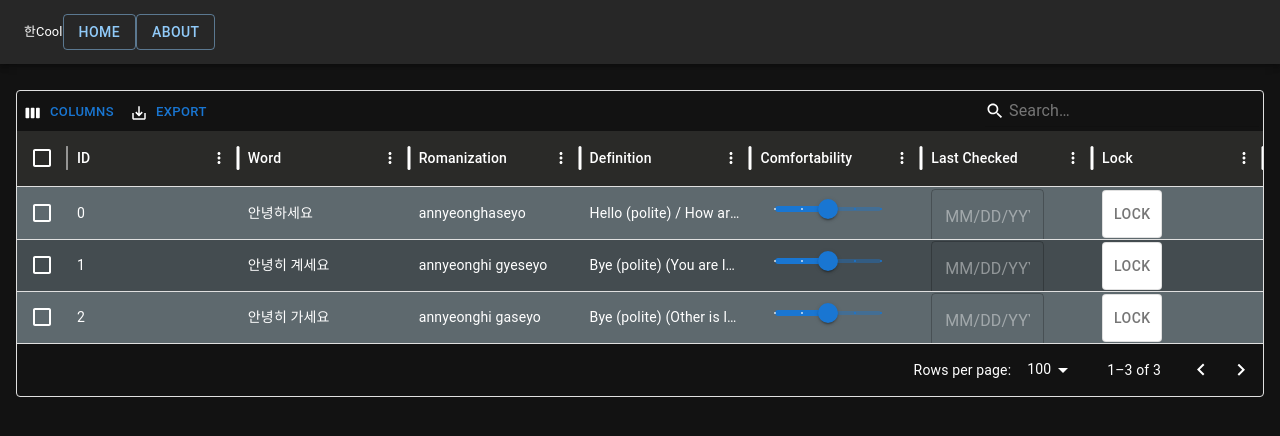
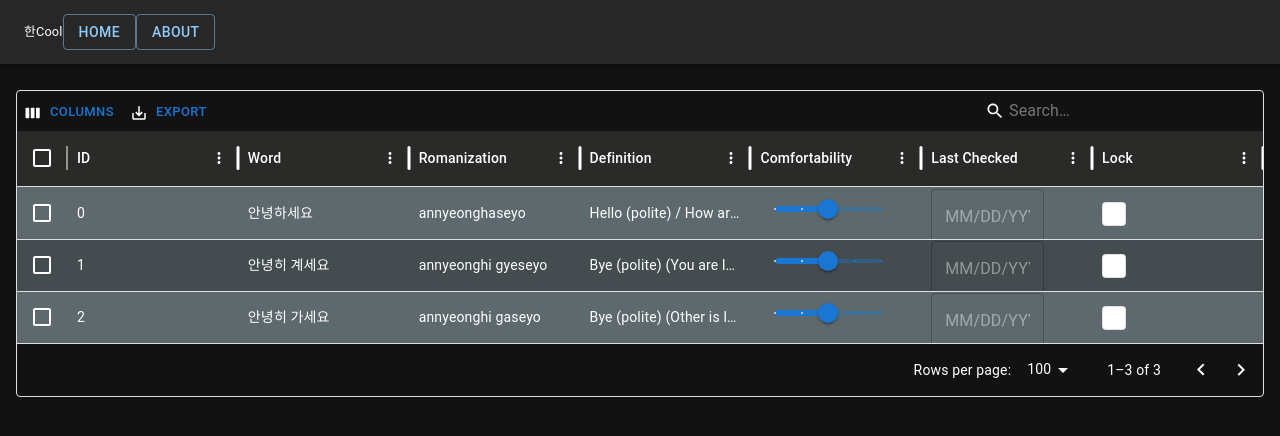
Before and after one commit to LiamEinspahr/hancool, a React (Create React App) app: page / in a window 1280 px wide. Shown: the top 436 px of the page. Built offline with nearby package versions, Linux system fonts and the light colour scheme.

Commit message:
finished setting up row scoped locking

```diff
--- a/src/components/data/Data.tsx
+++ b/src/components/data/Data.tsx
@@ -1,7 +1,11 @@
 //Thhis array will be used as the rows component inside Table.tsx
 import * as  React from 'react';
-import { TableRow } from './DataInterface';
+import { TableRow } from './TableRowInterface';
 
+
+export const getRowData = () => {
+    return(data);
+}
 
 const template: TableRow =
 {
--- a/src/components/data/DataInterface.tsx
+++ /dev/null
@@ -1,44 +0,0 @@
-import * as React from 'react';
-import { GridColDef, GridCellParams } from '@mui/x-data-grid';
-import RowDate from '../ui/table/row-date/RowDate';
-import RowLock from '../ui/table/row-lock/RowLock';
-import RowSlider from '../ui/table/row-slider/RowSlider';
-
-
-export const columns: GridColDef[] = [
-    {field: 'id', headerName: 'ID', flex: 1, headerClassName: 'header-cell', cellClassName: 'body-cell'},
-    {field: 'word', headerName: 'Word', flex: 1, headerClassName: 'header-cell', cellClassName: 'body-cell' },
-    {field: 'romanization', headerName: 'Romanization', flex: 1, headerClassName: 'header-cell', cellClassName: 'body-cell'},
-    {field: 'definition', headerName: 'Definition', flex: 1, headerClassName: 'header-cell', cellClassName: 'body-cell'},
-    {field: 'comfortability', headerName: 'Comfortability', flex: 1, headerClassName: 'header-cell', cellClassName: 'body-cell',
-        renderCell: () => {
-            return(
-                <RowSlider></RowSlider>
-            );
-        }
-    },
-    {field: 'lastModified', headerName: 'Last Checked', flex: 1, headerClassName: 'header-cell', cellClassName: 'body-cell',
-        renderCell: () => {
-            return(
-                    <RowDate></RowDate>
-            );
-        }
-    },
-    {field: 'lock', headerName: 'Lock', flex: 1, headerClassName: 'header-cell', cellClassName: 'body-cell',
-        renderCell: (index) => {
-            return(
-                    <RowLock ></RowLock>
-                );
-        }
-    },
-]
-
-export interface TableRow {
-    id: number,
-    word: string;
-    romanization: string,
-    definition: string;
-    comfortability: number;
-    lastModified: Date | null;
-    lock: boolean;
-};
--- /dev/null
+++ b/src/components/data/TableRowInterface.tsx
@@ -0,0 +1,16 @@
+import * as React from 'react';
+import { GridColDef, GridCellParams } from '@mui/x-data-grid';
+import RowDate from '../ui/table/row-date/RowDate';
+import RowLock from '../ui/table/row-lock/RowLock';
+import RowSlider from '../ui/table/row-slider/RowSlider';
+
+
+export interface TableRow {
+    id: number,
+    word: string;
+    romanization: string,
+    definition: string;
+    comfortability: number;
+    lastModified: Date | null;
+    lock: boolean;
+};
--- a/src/components/ui/table/Table.tsx
+++ b/src/components/ui/table/Table.tsx
@@ -1,39 +1,72 @@
 import * as React from 'react';
+import { createContext, useContext } from 'react';
 import { Box, alpha, styled } from '@mui/material';
 import { DataGrid, GridToolbar, GridRowsProp, GridColDef, gridClasses, GridFilterModel, GridColumnVisibilityModel} from '@mui/x-data-grid';
-import { columns} from '../../data/DataInterface';
-import { data } from '../../data/Data';
+import { data, getRowData } from '../../data/Data';
 import { DataTable } from './styled-data-grid/StyledDataGrid';
+import RowSlider from './row-slider/RowSlider';
+import RowDate from './row-date/RowDate';
+import RowLock from './row-lock/RowLock';
 
-//Test
 
-export type RowState = {
-  rowState: boolean,
-  setRowState: (bool: boolean) => void;
-}
-
-export const RowStateContext = React.createContext<RowState>({
-  rowState: false,
-  setRowState: () => {}
-})
-
-export const useRowStateContext = () => React.useContext(RowStateContext);
 
 export default function Table() {
 
-const [rowState, setRowState] = React.useState<boolean>(false);
+
+  //STATES
+  //===========================================================================================================
+  const [rows, setRows] = React.useState(getRowData());
+  const [columnVisibilityModel, setColumnVisibilityModel] = React.useState<GridColumnVisibilityModel>({});
+  const [filterModel, setFilterModel] = React.useState<GridFilterModel>({
+    items: [],
+    quickFilterExcludeHiddenColumns: false,
+    quickFilterValues: [],
+  });
 
 
-  const [filterModel, setFilterModel] = React.useState<GridFilterModel>({
-      items: [],
-      quickFilterExcludeHiddenColumns: false,
-      quickFilterValues: [],
-    });
+  //===========================================================================================================
 
-  const [columnVisibilityModel, setColumnVisibilityModel] = React.useState<GridColumnVisibilityModel>({});
+  //FUNCTIONS
+  //===========================================================================================================
+   const handleLock = (id, lockState) => {
+    const dataRows = [...rows];
+    dataRows.find((row) => row.id === id)!.lock = !lockState;
+    setRows(dataRows);
+  }
+  //===========================================================================================================
+
+  //COLUMN DEFINITIONS
+  //===========================================================================================================
+  const columns: GridColDef[] = [
+    {field: 'id', headerName: 'ID', flex: 1, headerClassName: 'header-cell', cellClassName: 'body-cell'},
+    {field: 'word', headerName: 'Word', flex: 1, headerClassName: 'header-cell', cellClassName: 'body-cell' },
+    {field: 'romanization', headerName: 'Romanization', flex: 1, headerClassName: 'header-cell', cellClassName: 'body-cell'},
+    {field: 'definition', headerName: 'Definition', flex: 1, headerClassName: 'header-cell', cellClassName: 'body-cell'},
+    {field: 'comfortability', headerName: 'Comfortability', flex: 1, headerClassName: 'header-cell', cellClassName: 'body-cell',
+      renderCell: (params) => {
+          return(
+              <RowSlider disabled={params.row.lock}></RowSlider>
+          );
+      }
+    },
+    {field: 'lastModified', headerName: 'Last Checked', flex: 1, headerClassName: 'header-cell', cellClassName: 'body-cell',
+      renderCell: (params) => {
+          return(
+                  <RowDate disabled={params.row.lock}></RowDate>
+          );
+      }
+    },
+    {field: 'lock', headerName: 'Lock', flex: 1, headerClassName: 'header-cell', cellClassName: 'body-cell',
+      renderCell: (params) => {
+          return(
+                  <RowLock id={params.row.id} lockState={params.row.lock} onClick={handleLock}></RowLock>
+              );
+      }
+    },
+];
+//===========================================================================================================
 
   return(
-    <RowStateContext.Provider value={{rowState, setRowState}}>
         <DataTable
           checkboxSelection
           columns={columns}
@@ -53,6 +86,5 @@ const [rowState, setRowState] = React.useState<boolean>(false);
           slots={{ toolbar: GridToolbar }}
           slotProps={{ toolbar: { showQuickFilter: true } }}
         />
-      </RowStateContext.Provider>
   );
 }
--- a/src/components/ui/table/row-date/RowDate.tsx
+++ b/src/components/ui/table/row-date/RowDate.tsx
@@ -2,19 +2,15 @@ import * as React from 'react';
 import { AdapterDayjs } from '@mui/x-date-pickers/AdapterDayjs';
 import dayjs, {Dayjs} from 'dayjs';
 import { DatePicker ,LocalizationProvider } from '@mui/x-date-pickers';
-import { useRowStateContext } from '../Table';
 
-
-export default function RowDate(props: any) {
-
-    const {rowState, setRowState} = useRowStateContext();
-
+export default function RowDate({disabled}) {
 
     const [value, setValue] = React.useState<Dayjs | null>(dayjs('2022-04-17'));
 
     return(
         <LocalizationProvider dateAdapter={AdapterDayjs}>
             <DatePicker
+            disabled={disabled}
             sx={{
                 width: '75%',
                 paddingTop: '1px',
--- a/src/components/ui/table/row-lock/RowLock.tsx
+++ b/src/components/ui/table/row-lock/RowLock.tsx
@@ -1,25 +1,15 @@
 import * as React from 'react';
 import { ToggleButton } from "@mui/material";
-import { useRowStateContext } from '../Table';
 
 
-export default function RowLock() {
+export default function RowLock({id, lockState, onClick}) {
 
-    const {rowState, setRowState} = useRowStateContext();
-
-
-
-    const handleRowLockStateChange = () => {
-        console.log(rowState);
-        setRowState(!rowState);
-    }
-
-
-    return(
-        <ToggleButton sx={{ backgroundColor: 'white'}}
-                      {...rowState ? {value: "ButtonIsLocked"} : {value: "ButtonIsntLocked"}}
-                      onClick={handleRowLockStateChange}>
-            {rowState ? 'Unlock' : 'Lock' }
+      return (
+        <ToggleButton
+          sx={{ backgroundColor: 'white'}}
+          value="id"
+          onClick={(e) => onClick(id,lockState)}
+        >
         </ToggleButton>
-    );
+      );
 }
--- a/src/components/ui/table/row-slider/RowSlider.tsx
+++ b/src/components/ui/table/row-slider/RowSlider.tsx
@@ -1,17 +1,8 @@
 import * as React from 'react';
 import { Box, Slider } from '@mui/material';
-import { useRowStateContext } from '../Table';
 
 
-
-
-
-
-
-export default function RowSlider() {
-
-  const {rowState, setRowState} = useRowStateContext();
-
+export default function RowSlider({disabled}) {
 
   function valuetext(value: number) {
     return `${value}`;
@@ -19,7 +10,7 @@ export default function RowSlider() {
 
     return (
         <Box sx={{ width: "90%", position: 'relative', padding: "4% 10%"}}>
-          <Slider defaultValue={3} step={1} marks min={1} max={5}/>
+          <Slider  defaultValue={3} step={1} marks min={1} max={5} disabled={disabled} />
         </Box>
       );
 }
--- a/tsconfig.json
+++ b/tsconfig.json
@@ -13,6 +13,7 @@
     "strict": true,
     "forceConsistentCasingInFileNames": true,
     "noFallthroughCasesInSwitch": true,
+    "noImplicitAny": false,
     "module": "esnext",
     "moduleResolution": "node",
     "resolveJsonModule": true,
```
